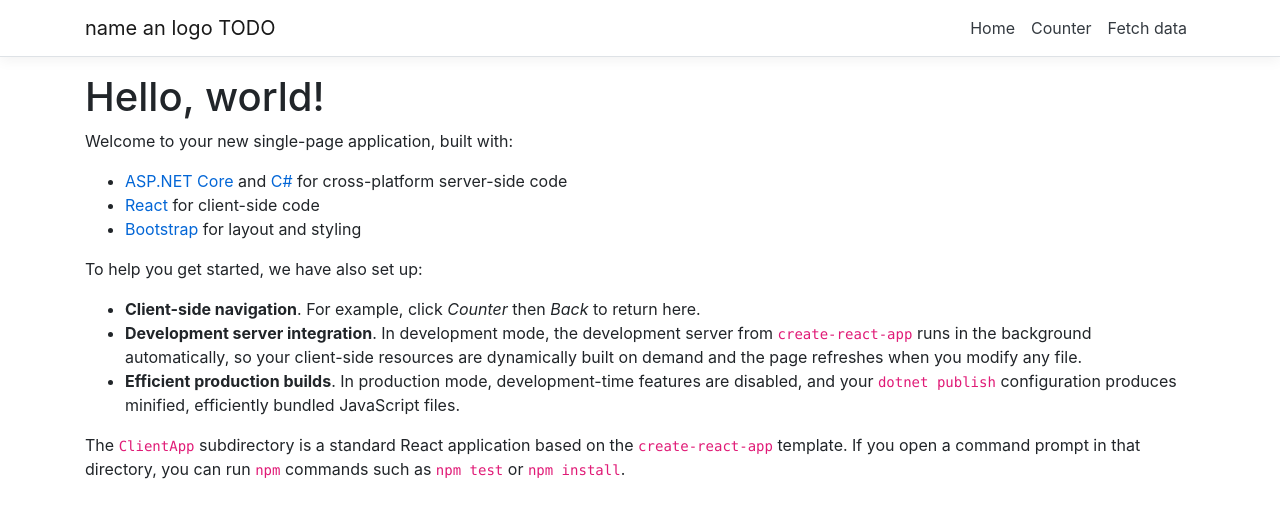
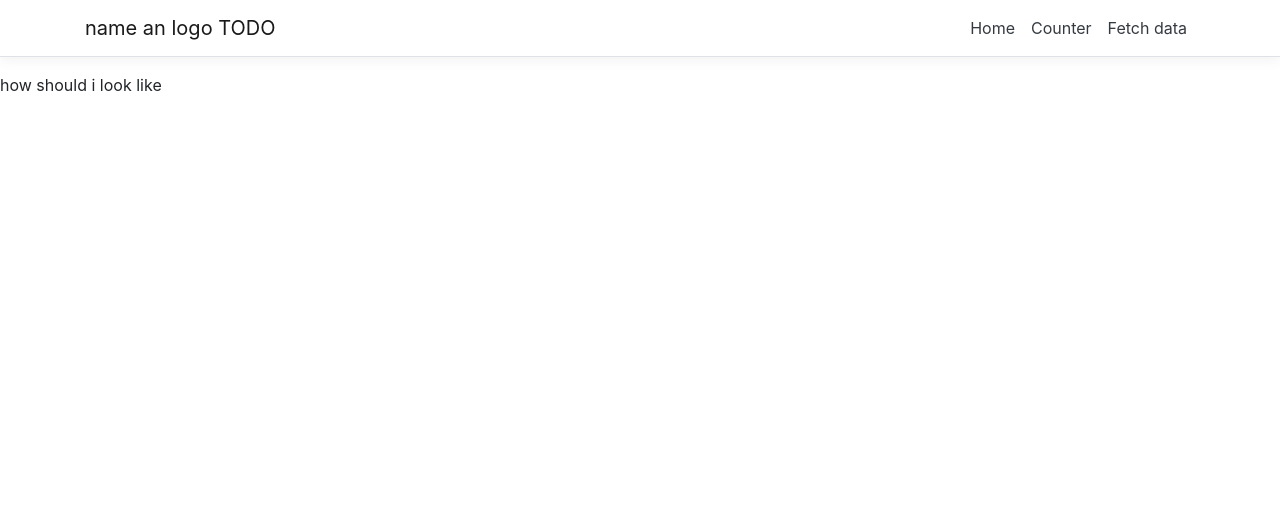
Before and after one commit to emiliaolteanu13/PetResq, a React (Create React App) app in the folder el-proyecte-grande/el-proyecte-grande/ClientApp/: page / in a window 1280 px wide. Shown: the top 518 px of the page. Built offline with nearby package versions, Linux system fonts and the light colour scheme.

Commit message:
Created NotFound.js and modified react router

```diff
--- a/el-proyecte-grande/el-proyecte-grande/ClientApp/src/App.js
+++ b/el-proyecte-grande/el-proyecte-grande/ClientApp/src/App.js
@@ -1,9 +1,11 @@
 import React, { Component } from 'react';
 import { Route } from 'react-router';
+import { BrowserRouter as Router, Switch } from 'react-router-dom';
 import { Layout } from './components/Layout';
 import { Home } from './components/Home';
 import { FetchData } from './components/FetchData';
 import { Counter } from './components/Counter';
+import { NotFound } from './components/NotFound';
 
 import './custom.css'
 
@@ -16,11 +18,15 @@ export default class App extends Component {
 
   render () {
     return (
-      <Layout>
-        <Route exact path='/' component={Home} />
-        <Route path='/counter' component={Counter} />
-        <Route path='/fetch-data' component={FetchData} />
-      </Layout>
+      <Router>
+        <Layout />
+        <Switch>
+          <Route exact path='/' component={Home} />
+          <Route path='/counter' component={Counter} />
+          <Route path='/fetch-data' component={FetchData} />
+          <Route path="*" component={NotFound} />
+        </Switch>
+      </Router>
     );
   }
 }
--- a/el-proyecte-grande/el-proyecte-grande/ClientApp/src/components/Home.js
+++ b/el-proyecte-grande/el-proyecte-grande/ClientApp/src/components/Home.js
@@ -6,20 +6,7 @@ export class Home extends Component {
   render () {
     return (
       <div>
-        <h1>Hello, world!</h1>
-        <p>Welcome to your new single-page application, built with:</p>
-        <ul>
-          <li><a href='https://get.asp.net/'>ASP.NET Core</a> and <a href='https://msdn.microsoft.com/en-us/library/67ef8sbd.aspx'>C#</a> for cross-platform server-side code</li>
-          <li><a href='https://facebook.github.io/react/'>React</a> for client-side code</li>
-          <li><a href='http://getbootstrap.com/'>Bootstrap</a> for layout and styling</li>
-        </ul>
-        <p>To help you get started, we have also set up:</p>
-        <ul>
-          <li><strong>Client-side navigation</strong>. For example, click <em>Counter</em> then <em>Back</em> to return here.</li>
-          <li><strong>Development server integration</strong>. In development mode, the development server from <code>create-react-app</code> runs in the background automatically, so your client-side resources are dynamically built on demand and the page refreshes when you modify any file.</li>
-          <li><strong>Efficient production builds</strong>. In production mode, development-time features are disabled, and your <code>dotnet publish</code> configuration produces minified, efficiently bundled JavaScript files.</li>
-        </ul>
-        <p>The <code>ClientApp</code> subdirectory is a standard React application based on the <code>create-react-app</code> template. If you open a command prompt in that directory, you can run <code>npm</code> commands such as <code>npm test</code> or <code>npm install</code>.</p>
+      how should i look like
       </div>
     );
   }
--- /dev/null
+++ b/el-proyecte-grande/el-proyecte-grande/ClientApp/src/components/NotFound.js
@@ -0,0 +1,13 @@
+import React, { Component } from 'react';
+
+export class NotFound extends Component{
+    static displayName = NotFound.name;
+
+    render () {
+        return (
+            <div>
+                <h2>Page not found, either work is in progress either you made a bug...</h2>
+            </div>
+        );
+    }
+}
```
